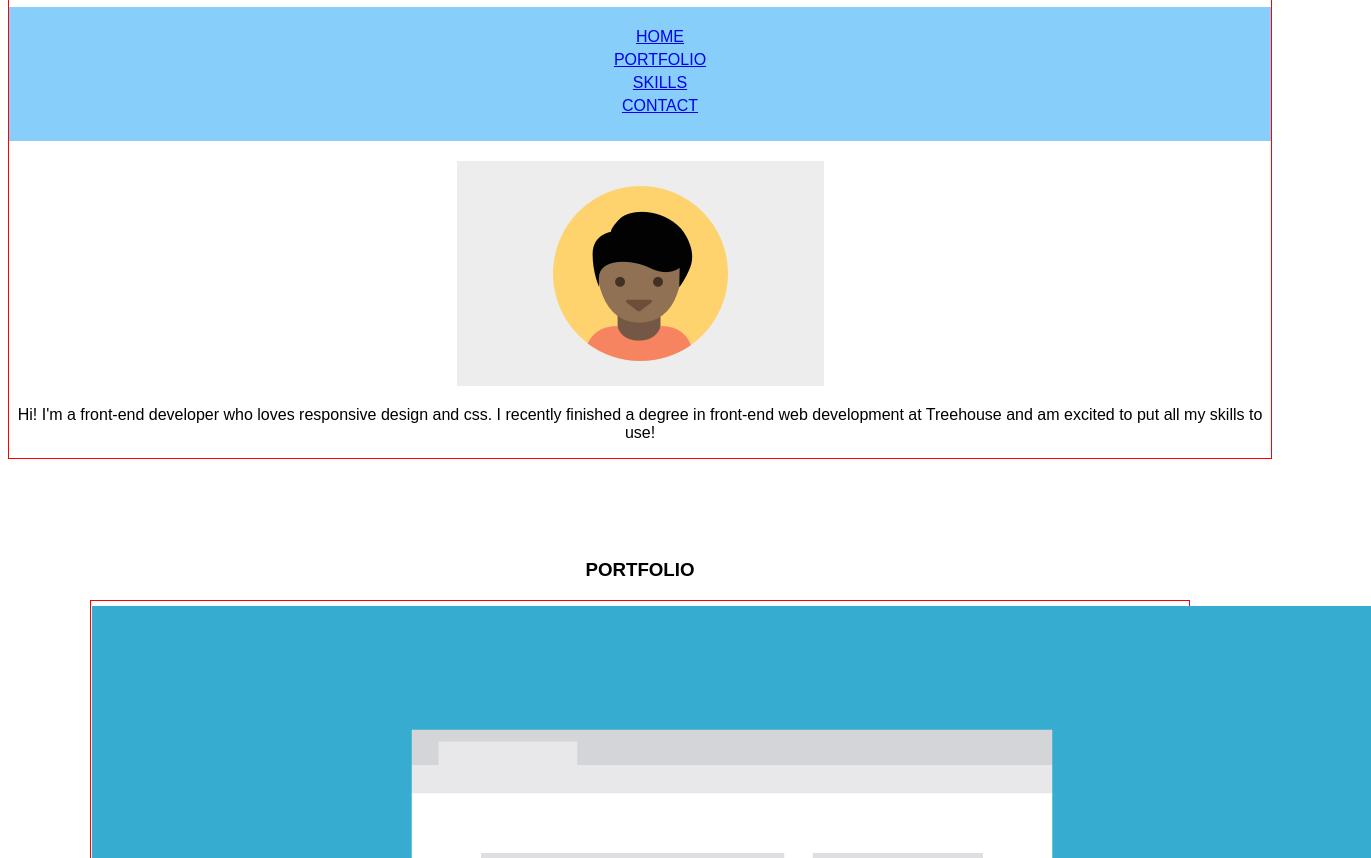
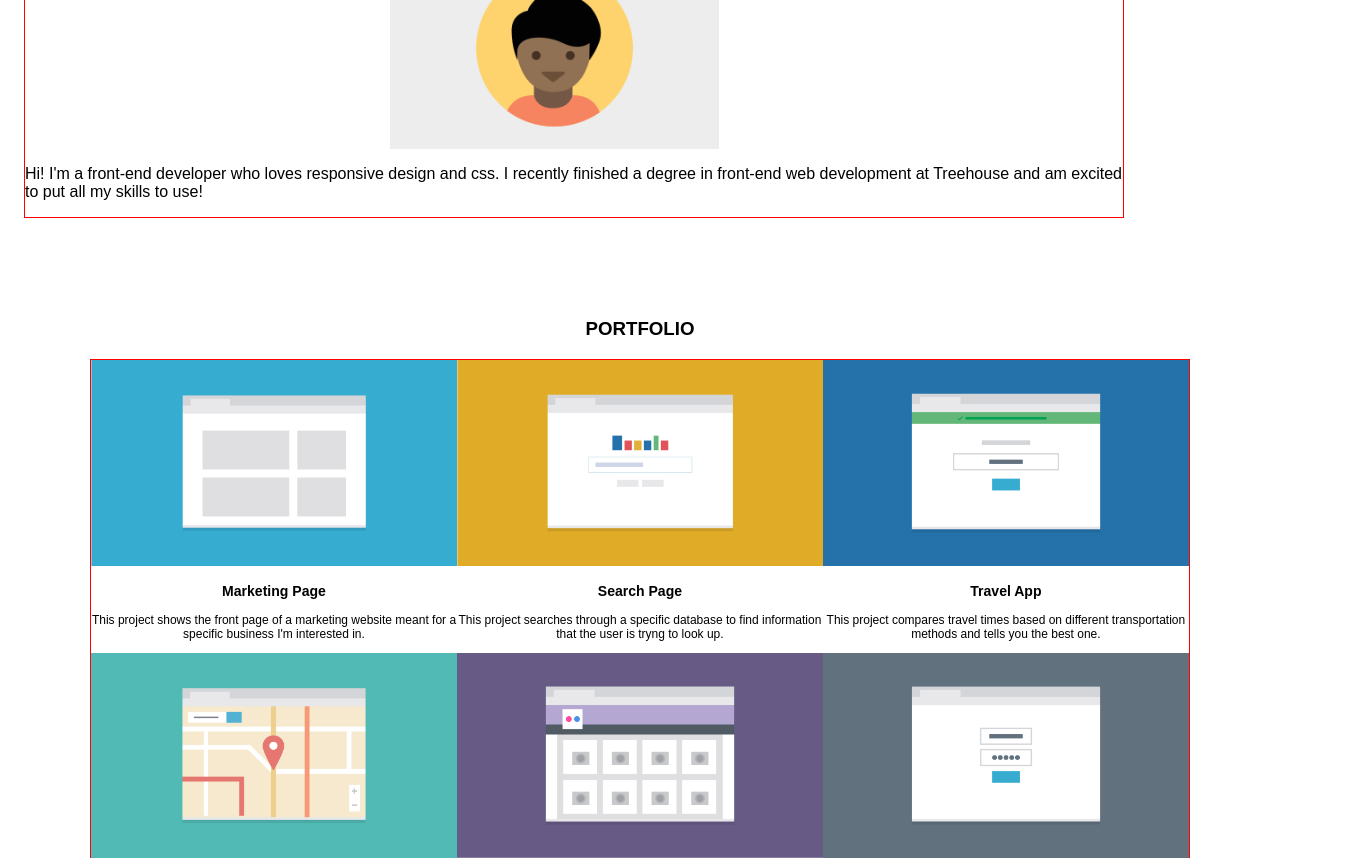
Before and after one commit to junior66/Techdegree-Project-2, a plain HTML site: page index.html in a window 1280 px wide. Shown: the part 82-940 px from the top of the page, 1371 px wide, since content can reach past the window. Drawn offline with Linux system fonts and the light colour scheme.

Commit message:
Updated CSS

```diff
--- a/css/styles.css
+++ b/css/styles.css
@@ -5,6 +5,10 @@
 
 .profile-pic {
     margin-top: 20px;
+}
+
+.portfolio-heading {
+    margin-top: 100px;
 }
 
 .main-nav {
@@ -15,10 +19,11 @@
     .main-nav li {
         padding-bottom: 5px;
         list-style: none;
-        text-align: center;
+
     }
 
-.main-header {
+.main-header,
+section {
     text-align: center;
     border: 1px solid red;
 }
@@ -26,13 +31,14 @@
 .container {
     margin: 0 auto;
     max-width: 1100px;
+    text-align: center;
+    font-size: .75em;
     padding-bottom: 20px;
     border: 1px solid red;
 }
 
-.col {
+.col img {
     max-width: 100%;
-    padding-top: 5px;
 }
 
 
@@ -42,18 +48,11 @@
     display: table;
 }
 
-p {
-    text-align: center;
-}
-
 h2,
 h3 {
     text-align: center;
 }
 
-.portfolio-heading {
-    margin-top: 100px;
-}
 
 .contact {
     margin-top: 100px;
@@ -66,3 +65,53 @@ h3 {
 .top-footer {
     float: right;
 }
+
+.main-footer {
+    border: 1px solid red;
+}
+
+@media(min-width: 768px) {
+    .main-nav li {
+        display: inline-block;
+        margin: 0 10px;
+    }
+
+    .profile-pic {
+        float: right;
+        width: 30%;
+    }
+
+    .intro-prg {
+        text-align: left;
+        display: block;
+    }
+    .col {
+        float: left;
+        width: 50%;
+    }
+}
+
+@media(min-width: 1024px) {
+    .name,
+    .intro-prg {
+        float: left;
+    }
+
+    .main-nav,
+    .profile-pic {
+        float: right;
+    }
+
+    .main-header {
+        max-width: 1100px;
+        margin-right: 1em;
+        margin-left: 1em;
+    }
+
+    .col {
+        float: left;
+        width: 33.33%;
+        margin:0;
+    }
+
+}
--- a/index.html
+++ b/index.html
@@ -9,7 +9,7 @@
 </head>
 <body>
     <div>
-        <header class="main-header">
+        <header class="main-header clearfix">
             <h1 class="name">Junior Aidee</h1>
             <nav class="main-nav">
                 <ul>
@@ -28,32 +28,32 @@
         <h3 class="portfolio-heading" id="PORTFOLIO">PORTFOLIO</h3>
         <div class="container clearfix">
             <div class="col marketing">
-                <img src="images/portfolio-1.png" alt="Marketing Unit" class="portfolio-unit">
+                <img src="images/portfolio-1.png" alt="Marketing Unit">
                 <h3>Marketing Page</h3>
                 <p>This project shows the front page of a marketing website meant for a specific business I'm interested in.</p>
             </div>
             <div class="col search-page">
-                <img src="images/portfolio-2.png" alt="Search Page" class="portfolio-unit">
+                <img src="images/portfolio-2.png" alt="Search Page">
                 <h3>Search Page</h3>
                 <p>This project searches through a specific database to find information that the user is tryng to look up.</p>
             </div>
             <div class="col travel-app">
-                <img src="images/portfolio-3.png" alt="Travel Appt" class="portfolio-unit">
+                <img src="images/portfolio-3.png" alt="Travel App">
                 <h3>Travel App</h3>
                 <p>This project compares travel times based on different transportation methods and tells you the best one.</p>
             </div>
             <div class="col map">
-                <img src="images/portfolio-4.png" alt="Map of Favorite Spots" class="portfolio-unit">
+                <img src="images/portfolio-4.png" alt="Map of Favorite Spots">
                 <h3>Map of Favorite Spots</h3>
                 <p>This project uses mapping apis to plot points for my favorite spots in the city for a do it yourselfer walking tour.</p>
             </div>
             <div class="col photo-gallery">
-                <img src="images/portfolio-5.png" alt="Photo Gallery" class="portfolio-unit">
+                <img src="images/portfolio-5.png" alt="Photo Gallery">
                 <h3>Photo Gallery</h3>
                 <p>This project shows pictures from a recent trip to the viewer and allows them to easily navigate through photos.</p>
             </div>
             <div class="col calculator">
-                <img src="images/portfolio-6.png" alt="Calculator" class="portfolio-unit">
+                <img src="images/portfolio-6.png" alt="Calculator">
                 <h3>Calculator</h3>
                 <p>Someone can enter in the numbers they want, and press the big blue button and get the result.</p>
             </div>
@@ -65,8 +65,8 @@
         <section>
             <h3 class="contact" id="CONTACT">CONTACT</h3>
                 <p>If you're interested in chatting and want more information about what I've been working on, I'd love to hear from you!
-                <p>Phone (215) 833-1796</p>
-                <p>E-mail jraidee@gmail.com</p>
+                <p>Phone (215) 833-1000</p>
+                <p>E-mail j@gmail.com</p>
         </section>
     </main>
     <footer class="main-footer">
```
